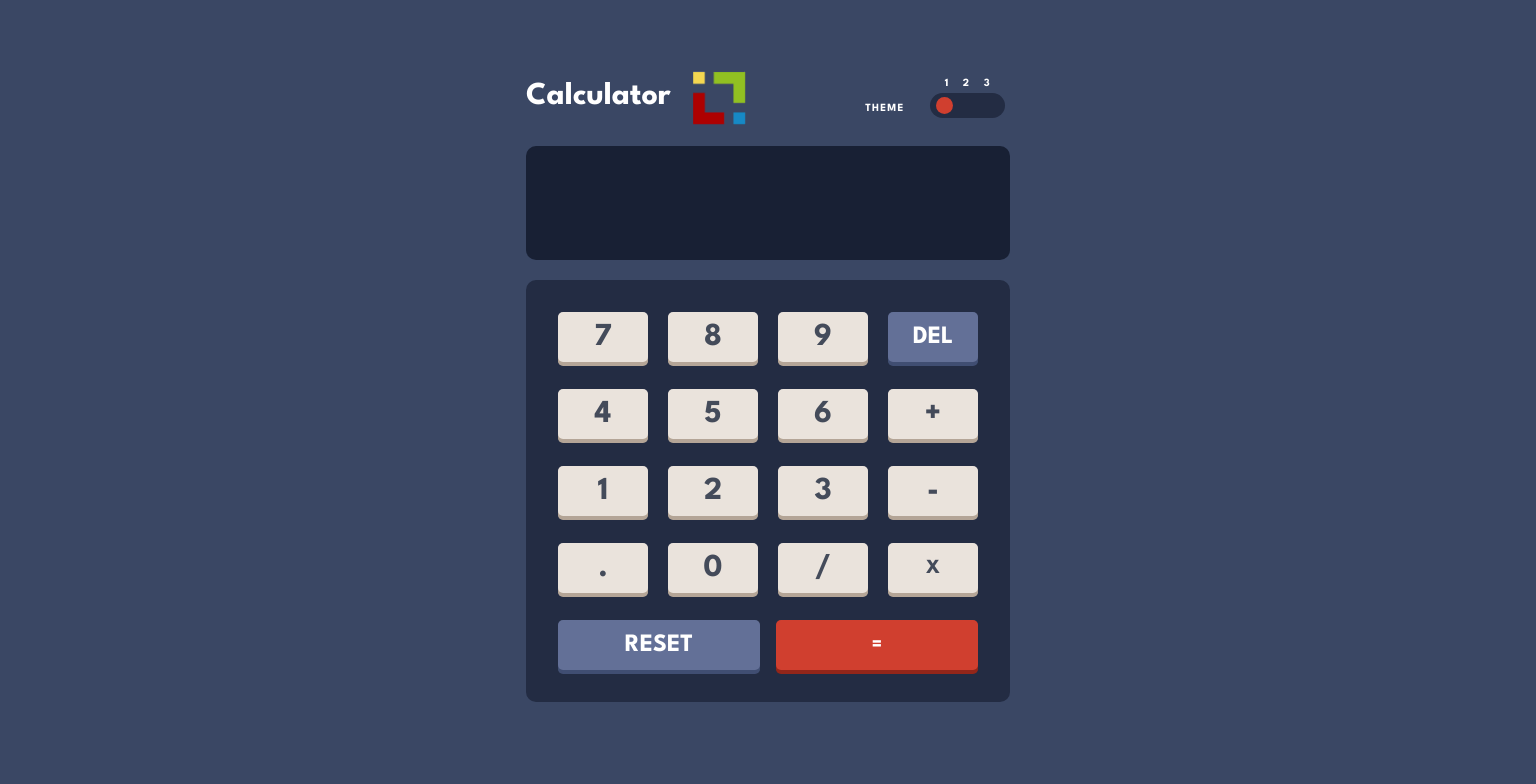
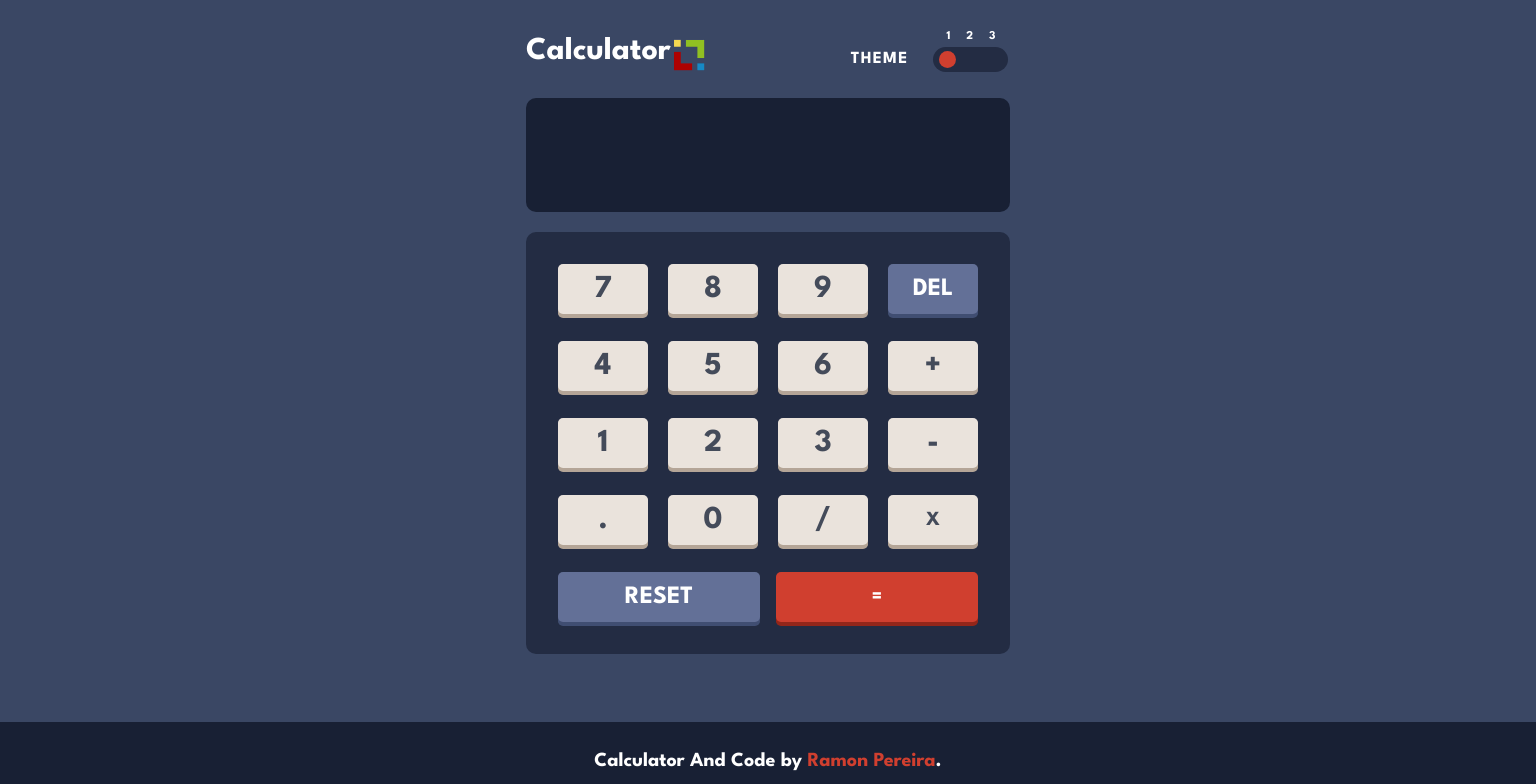
Before and after one commit to ZlDE0N/JS-challenges, a plain HTML site: page index.html in a window 1536 px wide. Shown: the top 784 px of the page. Drawn offline with Linux system fonts and the light colour scheme.

Commit message:
second commit whit changes in styles archive and main.js

```diff
--- a/src/style.css
+++ b/src/style.css
@@ -2,13 +2,13 @@
 
 
 
-body {
+body{
   background-color: hsl(222, 26%, 31%);
   display: flex;
   align-items: center;
   flex-direction: column;
-  margin: 0;
-  margin-top: 50px;
+  margin: 0 auto;
+  /* overflow: hidden; */
 }
 
 * {
@@ -21,11 +21,15 @@ body {
 .title-container {
   display: flex;
   max-height: 20vh;
-  max-width: 12vh;
+  max-width: 8vh;
+  max-width: 7vh;
 }
 .title-container img {
   width: 100%;
-  object-fit: contain
+  position: relative;
+  object-fit: contain;
+  top: 3px;
+  right: 10px;
 }
 
 /* Theme father container */
@@ -63,7 +67,7 @@ body .theme-container .title {
 .flex-container {
   display: flex;
   align-items: flex-end;
-  margin-left: 4.7rem;
+  margin-left: 5rem;
   gap: 10px;
 
 }
@@ -276,10 +280,12 @@ body .calc-container .row button.equal-button:visited {
 
 body .attribution {
   background-color: hsl(224, 36%, 15%);
-  margin-top: 200px;
+  /* margin-top: 150px; */
   padding: 10px 0;
   text-align: center;
   width: 100%;
+  position:absolute;
+  bottom: 0;
 }
 
 body .attribution p,
@@ -459,10 +465,14 @@ body.theme3 .attribution p a {
   color: hsl(176, 100%, 44%);
 }
 
+
 @media (min-width: 1440px) {
+  body{
+    margin-top: 5px;
+  }
 
   body .flex-container {
-    margin-left: 7.6rem;
+    margin-left: 8.4rem;
     gap: 0;
   }
 
@@ -482,11 +492,12 @@ body.theme3 .attribution p a {
 
   body .theme-container .title,
   body .switch-container .number {
-    font-size: 11px;
+    font-size: 12px;
   }
 
   body .theme-container .title {
     margin-right: 25px;
+    font-size: 17px;
   }
 
   body .screen-container {
@@ -524,4 +535,16 @@ body.theme3 .attribution p a {
   .calc-container .row button.equal-button {
     width: 202px;
   }
+
 }
+
+@media (max-width: 375px) {
+  body {
+    margin-top: 0 auto;
+  }
+  body .attribution{
+    position: relative;
+    /* position: absolute; */
+    margin-top: 10%;
+  }
+}
```
Also changed, not shown: index.html (+1 -0 lines), 2 other files.
